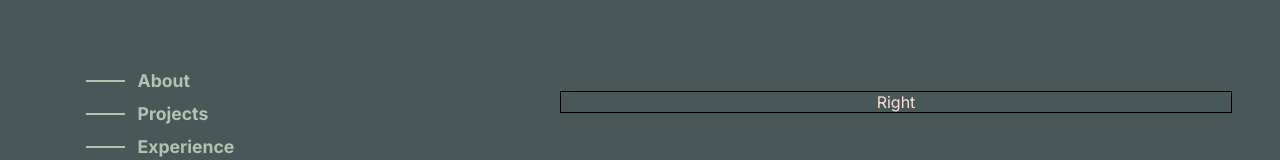
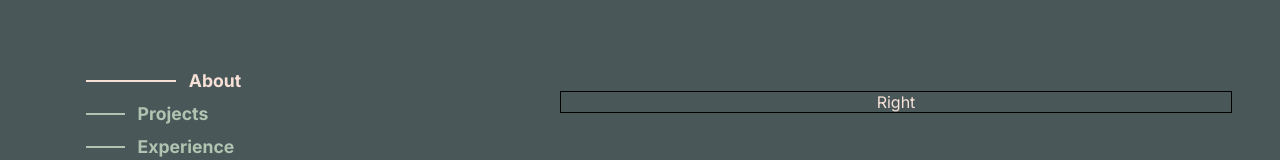
Before and after one commit to khintz34/portfolio-updated, a Next.js app: page / in a window 1280 px wide. Shown: the part 298-458 px from the top of the page. Built offline with nearby package versions, Linux system fonts and the light colour scheme.

Commit message:
section clicks

```diff
--- a/src/components/GoTo/GoTo.js
+++ b/src/components/GoTo/GoTo.js
@@ -1,11 +1,12 @@
+"use client";
 import react from "react";
 import styles from "./GoTo.module.scss";
 
-export default function GoTo({ title }) {
+export default function GoTo({ title, status, onClick }) {
   return (
-    <div className={styles.sectionDiv}>
-      <hr className={styles.line} />
-      <h4 className={styles.h4}>{title}</h4>
+    <div className={styles.sectionDiv} onClick={onClick}>
+      <hr className={status ? styles.clicked : styles.line} />
+      <h4 className={status ? styles.h4Clicked : styles.h4}>{title}</h4>
     </div>
   );
 }
--- a/src/components/GoTo/GoTo.module.scss
+++ b/src/components/GoTo/GoTo.module.scss
@@ -9,6 +9,11 @@
 
 .h4 {
   color: var(--tan-light);
+  font-size: 2.2vh;
+}
+
+.h4Clicked {
+  color: var(--primary-text);
   font-size: 2.2vh;
 }
 
@@ -31,3 +36,14 @@
     color: var(--primary-text);
   }
 }
+
+.clicked {
+  width: 7vw;
+  border: none;
+  border-bottom: 2px solid var(--primary-text);
+  transition: width 1s ease;
+
+  .h4 {
+    color: var(--primary-text);
+  }
+}
--- a/src/components/LeftMain/LeftMain.js
+++ b/src/components/LeftMain/LeftMain.js
@@ -1,10 +1,29 @@
-import react from "react";
+"use client";
+import react, { useState } from "react";
 import GoTo from "../GoTo/GoTo";
 import styles from "../LeftMain/LeftMain.module.scss";
 import { FaLinkedin, FaGithub } from "react-icons/fa";
 import { IconContext } from "react-icons";
 
 export default function LeftMain() {
+  const [aboutSection, setAboutSection] = useState(true);
+  const [projectSection, setProjectSection] = useState(false);
+  const [expSection, setExpSection] = useState(false);
+
+  function handleClick(item) {
+    setAboutSection(false);
+    setProjectSection(false);
+    setExpSection(false);
+
+    if (item === "about") {
+      setAboutSection(true);
+    } else if (item === "project") {
+      setProjectSection(true);
+    } else {
+      setExpSection(true);
+    }
+  }
+
   return (
     <main className={styles.main}>
       <div>
@@ -15,9 +34,21 @@ export default function LeftMain() {
         </h3>
       </div>
       <div className={styles.goTos}>
-        <GoTo title="About" />
-        <GoTo title="Projects" />
-        <GoTo title="Experience" />
+        <GoTo
+          title="About"
+          status={aboutSection}
+          onClick={() => handleClick("about")}
+        />
+        <GoTo
+          title="Projects"
+          status={projectSection}
+          onClick={() => handleClick("project")}
+        />
+        <GoTo
+          title="Experience"
+          status={expSection}
+          onClick={() => handleClick("exp")}
+        />
       </div>
       <div className={styles.contacts}>
         <FaLinkedin className={styles.icon} />
```
